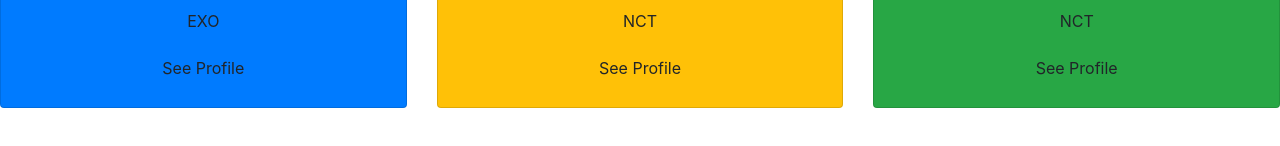
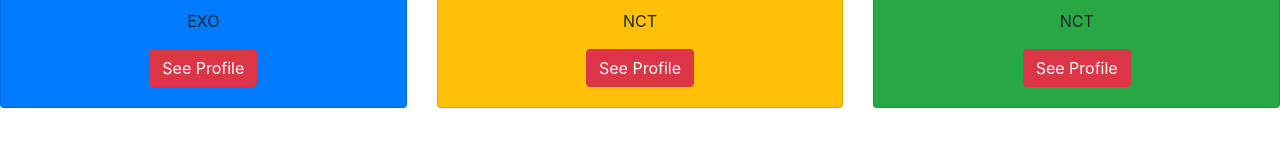
Before and after one commit to paloy100/paloy100.github.io, a plain HTML site: page index.html in a window 1280 px wide. Shown: the part 612-758 px from the top of the page. Drawn offline with nearby package versions, Linux system fonts and the light colour scheme.

Commit message:
Update index.html

```diff
--- a/index.html
+++ b/index.html
@@ -23,7 +23,7 @@
     <div class="card-body text-center">
        <h4 class="card-title">BYUN BAEKHYUN</h4>
       <p class="card-text">EXO</p>
-      <a href="baekhyun.html" class="btn btn-default">See Profile</a>
+      <a href="baekhyun.html" class="btn btn-danger">See Profile</a>
     </div>
   </div>
 
@@ -32,7 +32,7 @@
     <div class="card-body text-center">
       <h4 class="card-title">LEE TAEYONG</h4>
       <p class="card-text">NCT</p>
-      <a href="taeyong.html" class="btn btn-deflaut">See Profile</a>
+      <a href="taeyong.html" class="btn btn-danger">See Profile</a>
     </div>
   </div>
 
@@ -41,7 +41,7 @@
     <div class="card-body text-center">
       <h4 class="card-title">CHITTAPOL LEE</h4>
       <p class="card-text">NCT</p>
-      <a href="ten.html" class="btn btn-default">See Profile</a>
+      <a href="ten.html" class="btn btn-danger">See Profile</a>
     </div>
   </div>
 
```
